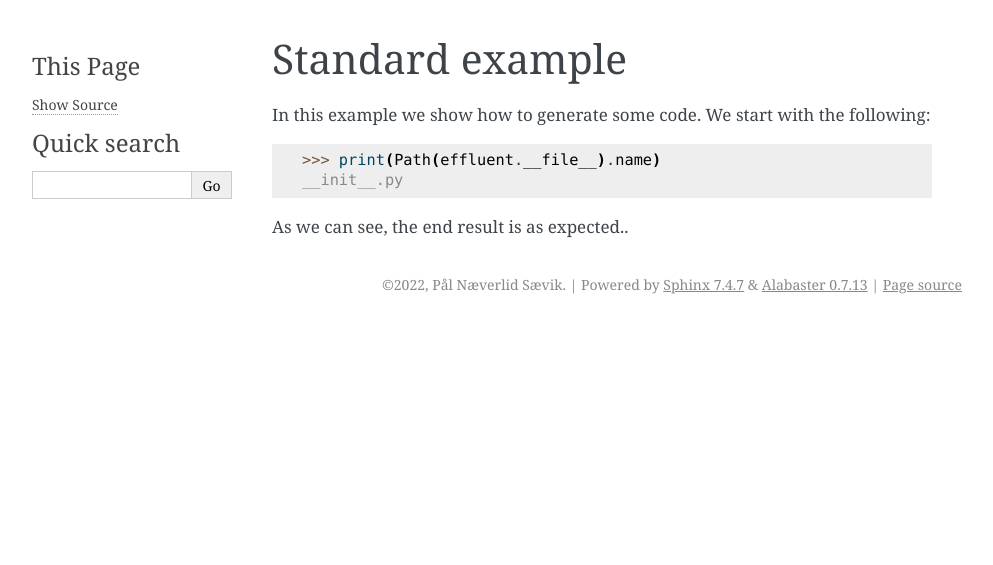
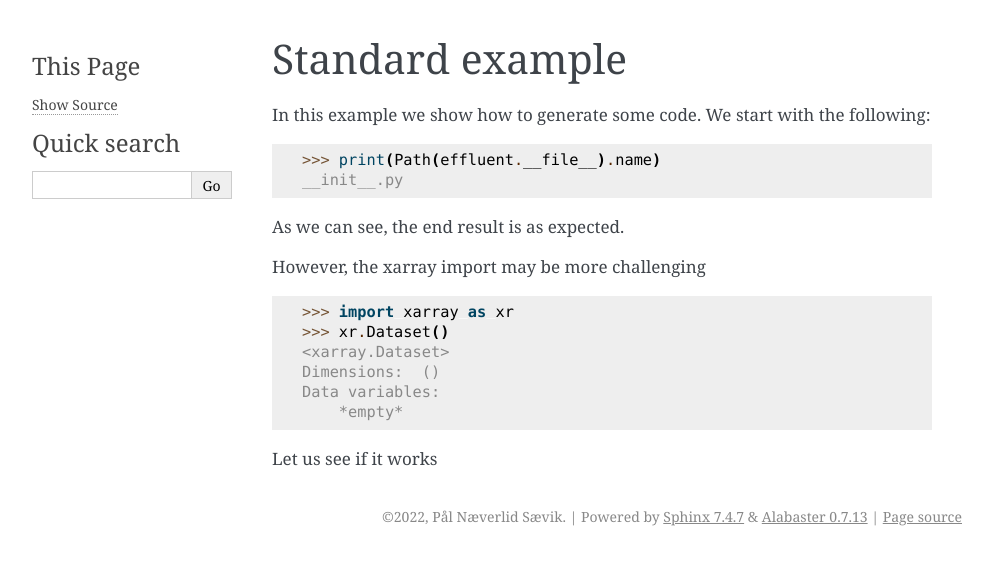
Before and after one commit to pnsaevik/effluent, a Sphinx documentation site: the page built from docs/source/ex_standard.rst, in a window 1280 px wide. Shown: the top 565 px of the page, without its empty margins (148-1141 px from the left). Built offline with Sphinx 7.4.7, drawn with Linux system fonts in a browser that asks for light colours.

Commit message:
Add xarray example

```diff
--- a/docs/source/ex_standard.rst
+++ b/docs/source/ex_standard.rst
@@ -13,4 +13,17 @@ In this example we show how to generate some code. We start with the following:
     >>> print(Path(effluent.__file__).name)
     __init__.py
 
-As we can see, the end result is as expected..
+As we can see, the end result is as expected.
+
+However, the xarray import may be more challenging
+
+.. doctest::
+
+    >>> import xarray as xr
+    >>> xr.Dataset()
+    <xarray.Dataset>
+    Dimensions:  ()
+    Data variables:
+        *empty*
+
+Let us see if it works
```
